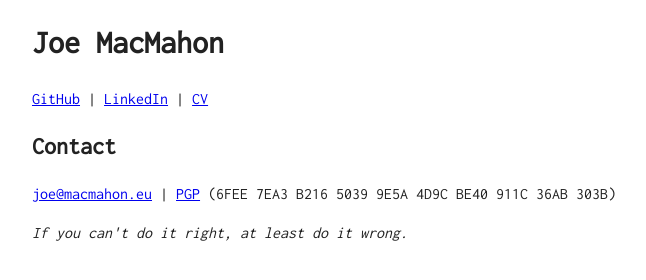
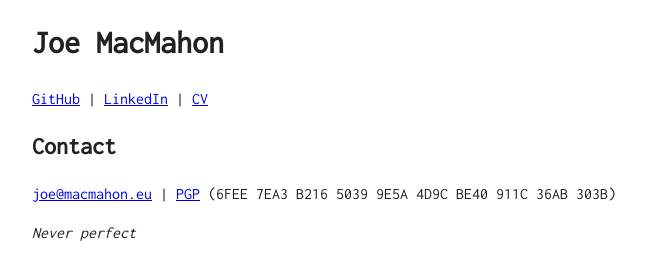
Before and after one commit to jmacmahon/jmacmahon.github.io, a plain HTML site: page index.html in a window 1280 px wide. Shown: the whole page, without its empty margins (0-646 px from the left). Drawn offline with nearby package versions, Linux system fonts and the light colour scheme.

Commit message:
updated wanky quote

```diff
--- a/index.html
+++ b/index.html
@@ -33,7 +33,7 @@
           <a href="joe_macmahon.key">PGP</a> (6FEE 7EA3 B216 5039 9E5A  4D9C BE40 911C 36AB 303B)
         </p>
         <p>
-          <em>If you can't do it right, at least do it wrong.</em>
+          <em>Never perfect</em>
         </p>
         <script>
             window.ga=function(){ga.q.push(arguments)};ga.q=[];ga.l=+new Date;
```
